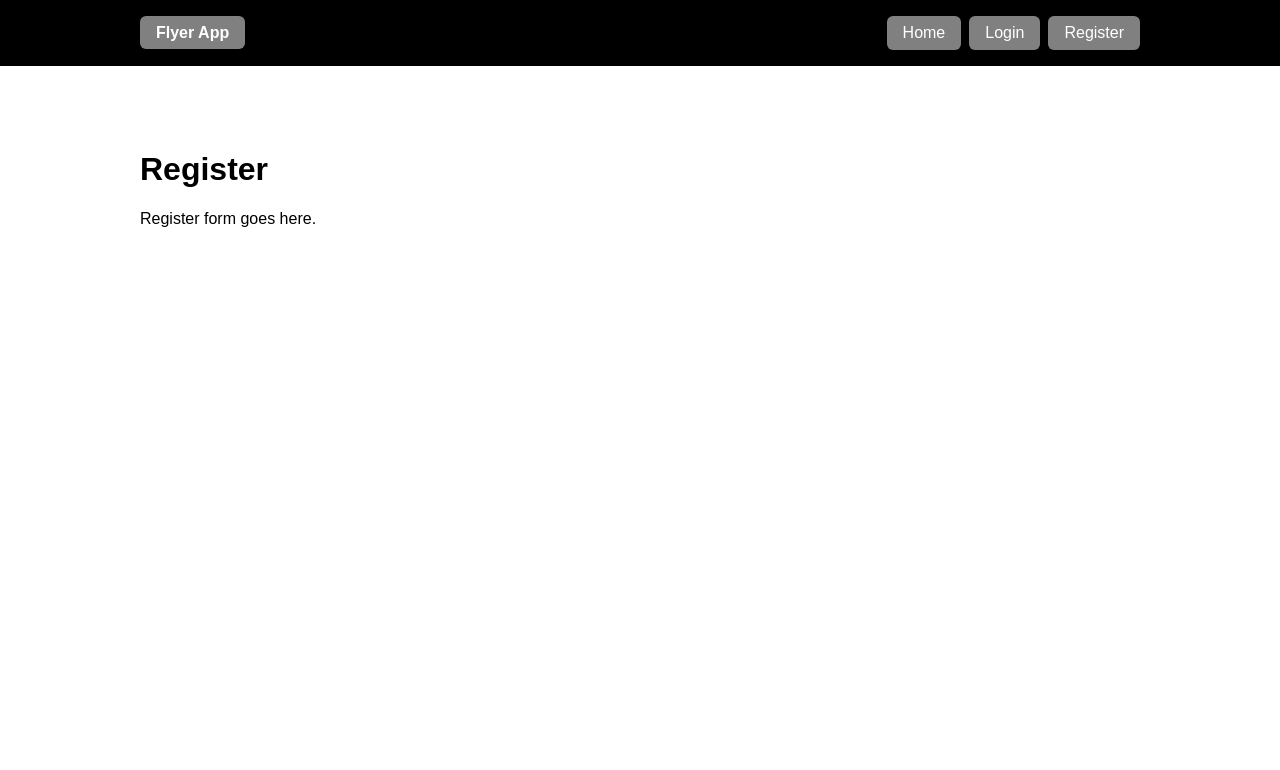
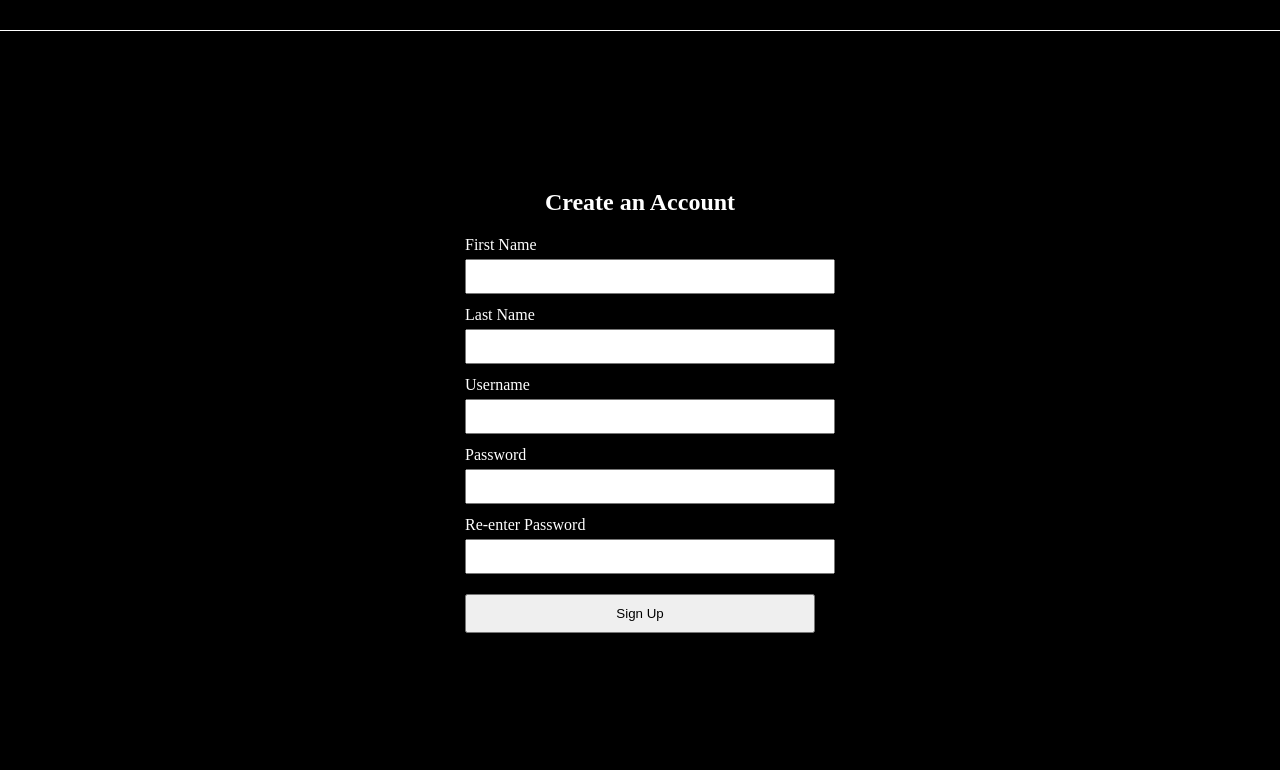
Before and after one commit to Sahtorin/Team-2-Final, a Django app: page /register/ in a window 1280 px wide. Shown: the top 770 px of the page. Run offline with Django 5.2, Linux system fonts and the light colour scheme.

Commit message:
Started doing the html and edited some of the old stuff

```diff
--- a/flyer_project/settings.py
+++ b/flyer_project/settings.py
@@ -12,7 +12,7 @@ BASE_DIR = Path(__file__).resolve().parent.parent
 SECRET_KEY = "django-insecure-okvki!ss3vk7yk_)ep6zfbfq-@s0qp5s5&hxb&^9igkbtycw%i"
 
 # SECURITY WARNING: don't run with debug turned on in production!
-DEBUG = False
+DEBUG = True
 
 ALLOWED_HOSTS = ["willyouoylliw.pythonanywhere.com",
                  "localhost",
--- a/static/css/styles.css
+++ b/static/css/styles.css
@@ -1,70 +1,68 @@
+
 body {
     margin: 0;
-    font-family: Arial;
+    font-family: "Times New Roman", Times, serif;
+    background: black;
+    color: white;
+}
+
+header {
+    padding: 15px 30px;
+    border-bottom: 1px solid white;
+    display: flex;
+    justify-content: space-between;
+    align-items: center;
+}
+
+.header-actions {
+    display: flex;
+    gap: 10px;
+}
+
+.btn {
+    color: white;
+    text-decoration: none;
+    border: 1px solid white;
+    padding: 6px 12px;
+    border-radius: 5px;
+}
+
+.btn:hover {
     background: white;
     color: black;
 }
 
-header {
-    background: black;
-    color: white;
-    padding: 1rem;
+.container {
+    padding: 30px;
 }
 
-.nav {
-    max-width: 1000px;
-    margin: 0 auto;
+.projects {
     display: flex;
-    justify-content: space-between;
-    align-items: center;
-    gap: 1rem;
     flex-wrap: wrap;
+    gap: 15px;
 }
 
-.nav > div:last-child {
-    display: flex;
-    gap: 0.5rem;
-    flex-wrap: wrap;
-    align-items: center;
+.card {
+    background: white;
+    color: black;
+    padding: 15px;
+    border-radius: 8px;
+    width: 200px;
+    cursor: pointer;
 }
 
-.nav form {
-    margin: 0;
+.divider {
+    margin: 40px 0;
+    border-top: 2px solid white;
+    text-align: center;
+    position: relative;
 }
 
-.nav a,
-.nav button {
-    color: white;
-    text-decoration: none;
-    background: grey;
-    border: none;
-    padding: 0.5rem 1rem;
-    border-radius: 6px;
-    cursor: pointer;
-    font-size: 1rem;
+.divider span {
+    position: absolute;
+    top: -12px;
+    left: 50%;
+    transform: translateX(-50%);
+    background: black;
+    padding: 0 10px;
 }
-
-.nav a:hover,
-.nav button:hover {
-    background: darkgrey;
-}
-
-.brand {
-    font-weight: bold;
-    font-size: 1rem;
-}
-
-main {
-    max-width: 1000px;
-    margin: 2rem auto;
-    background: white;
-    padding: 2rem;
-    border-radius: 8px;
-}
-
-.message {
-    background: skyblue;
-    padding: 1rem 1rem;
-    margin-bottom: 1rem;
-    border-radius: 8px;
-}
--- a/templates/flyer_app/base.html
+++ b/templates/flyer_app/base.html
@@ -1,43 +1,36 @@
+
 {% load static %}
+
 <!DOCTYPE html>
 <html lang="en">
 <head>
     <meta charset="UTF-8">
     <meta name="viewport" content="width=device-width, initial-scale=1.0">
+    <link rel="stylesheet" href="{% static 'css/styles.css' %}">
+    <!-- TITLE BLOCK -->
     <title>{% block title %}Flyer App{% endblock %}</title>
-    <link rel="stylesheet" href="{% static 'css/styles.css' %}">
+
+    <!-- EXTRA HEAD BLOCK -->
+    {% block extra_head %}{% endblock %}
+
+
 </head>
 <body>
-    <header>
-        <div class="nav">
-            <div class="brand">
-                <a href="{% url 'home' %}">Flyer App</a>
-            </div>
 
-            <div>
-                <a href="{% url 'home' %}">Home</a>
+<header>
 
-                {% if user.is_authenticated %}
-                    <form method="post" action="{% url 'logout' %}">
-                        {% csrf_token %}
-                        <button type="submit">Logout</button>
-                    </form>
-                {% else %}
-                    <a href="{% url 'login' %}">Login</a>
-                    <a href="{% url 'register' %}">Register</a>
-                {% endif %}
-            </div>
-        </div>
-    </header>
 
-    <main>
-        {% if messages %}
-            {% for message in messages %}
-                <div class="message">{{ message }}</div>
-            {% endfor %}
-        {% endif %}
 
-        {% block content %}{% endblock %}
-    </main>
+
+    </div>
+</header>
+
+<!-- Main Content Stuff -->
+<div class="container">
+    {% block content %}
+    {% endblock %}
+</div>
+
+
 </body>
 </html>
--- a/templates/flyer_app/register.html
+++ b/templates/flyer_app/register.html
@@ -1,8 +1,61 @@
 {% extends "flyer_app/base.html" %}
 
-{% block title %}Register{% endblock %}
+{% block content %}
+<div style="display: flex; justify-content: center; align-items: center; height: 85vh;">
 
-{% block content %}
-<h1>Register</h1>
-<p>Register form goes here.</p>
+    <div style="width: 350px; text-align: center;">
+
+        <!-- Page Title -->
+        <h2 style="margin-bottom: 20px;">Create an Account</h2>
+
+        <!-- Registration Form -->
+        <form method="POST">
+            {% csrf_token %}
+
+            <!-- First Name -->
+            <div style="margin-bottom: 12px; text-align: left;">
+                <label for="first_name">First Name</label><br>
+                <input type="text" name="first_name" id="first_name" required
+                       style="width: 100%; padding: 8px; margin-top: 5px;">
+            </div>
+
+            <!-- Last Name -->
+            <div style="margin-bottom: 12px; text-align: left;">
+                <label for="last_name">Last Name</label><br>
+                <input type="text" name="last_name" id="last_name" required
+                       style="width: 100%; padding: 8px; margin-top: 5px;">
+            </div>
+
+            <!-- Username -->
+            <div style="margin-bottom: 12px; text-align: left;">
+                <label for="username">Username</label><br>
+                <input type="text" name="username" id="username" required
+                       style="width: 100%; padding: 8px; margin-top: 5px;">
+            </div>
+
+            <!-- Password -->
+            <div style="margin-bottom: 12px; text-align: left;">
+                <label for="password1">Password</label><br>
+                <input type="password" name="password1" id="password1" required
+                       style="width: 100%; padding: 8px; margin-top: 5px;">
+            </div>
+
+            <!-- Confirm Password -->
+            <div style="margin-bottom: 20px; text-align: left;">
+                <label for="password2">Re-enter Password</label><br>
+                <input type="password" name="password2" id="password2" required
+                       style="width: 100%; padding: 8px; margin-top: 5px;">
+            </div>
+
+            <!-- Submit Button -->
+            <button type="submit"
+                    style="width: 100%; padding: 10px; cursor: pointer;">
+                Sign Up
+            </button>
+
+        </form>
+
+    </div>
+
+</div>
 {% endblock %}
```
Also changed, not shown: docs/landing pages/base.html (added, +111 -0 lines), docs/landing pages/login.html (added, +53 -0 lines), docs/landing pages/register.html (added, +102 -0 lines), docs/landing pages/userpage.html (added, +45 -0 lines), templates/flyer_app/dashboard.html (deleted, +0 -8 lines), templates/flyer_app/home.html (+32 -24 lines), templates/flyer_app/login.html (+35 -4 lines), templates/flyer_app/userpage.html (added, +58 -0 lines).
